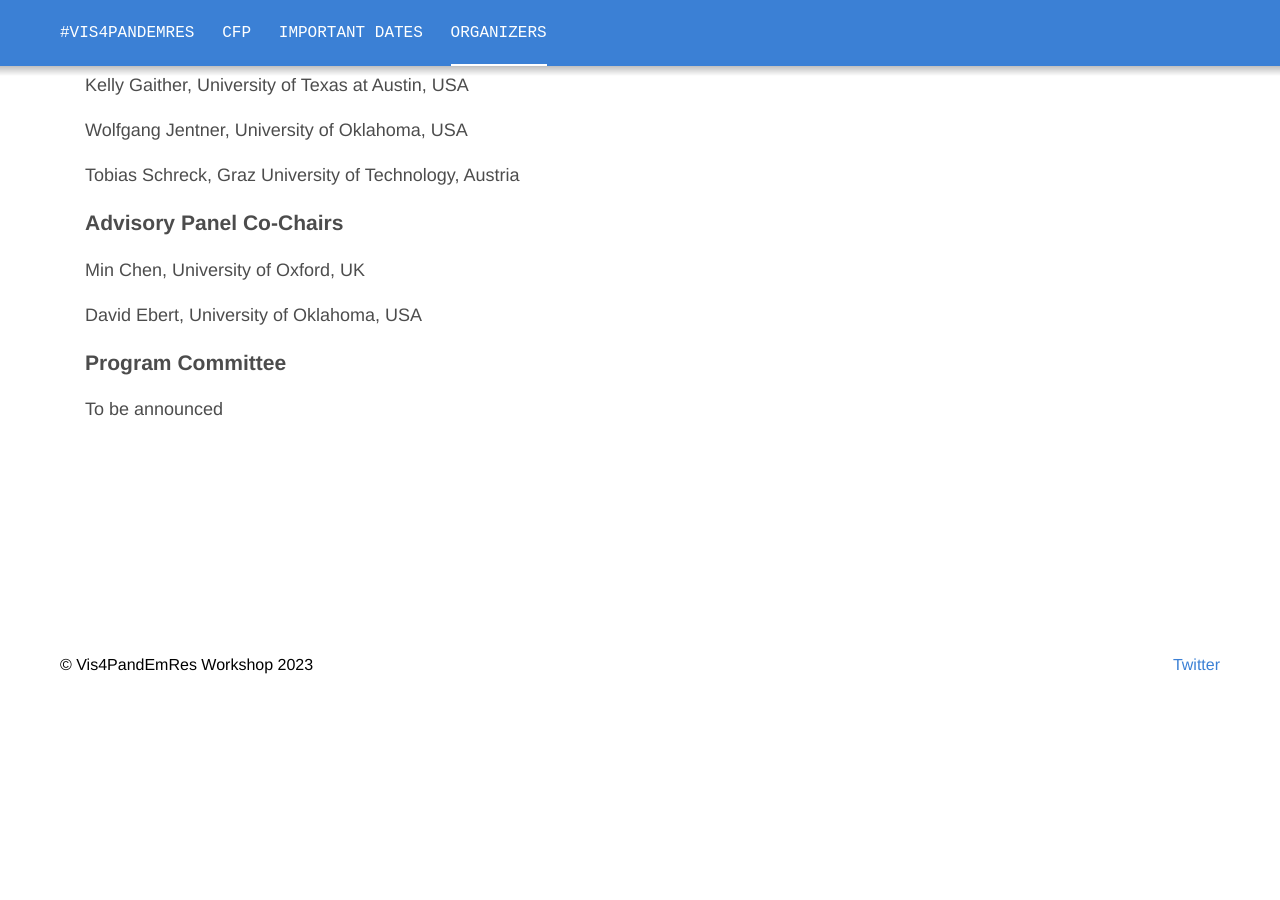
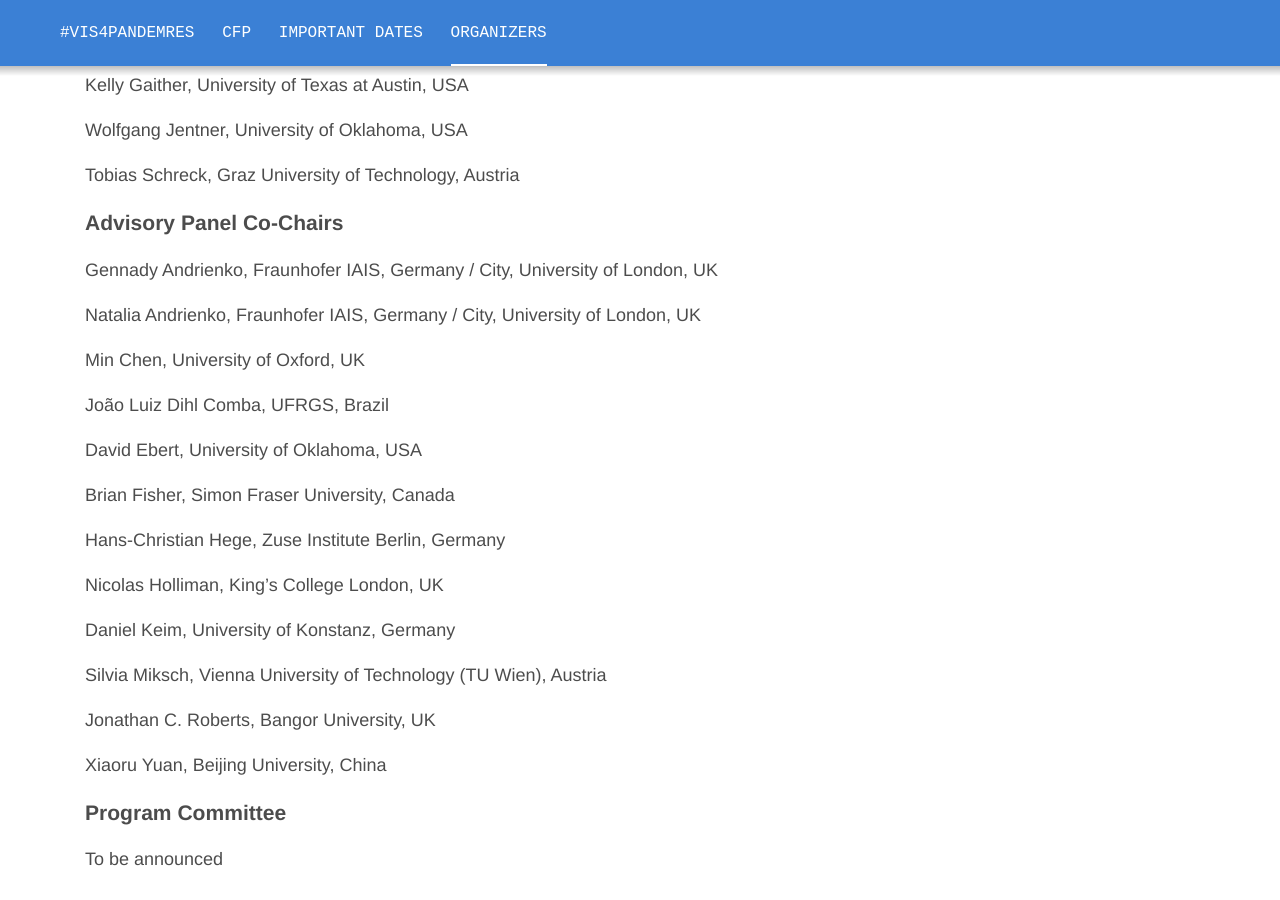
Before and after one commit to Vis4PandEmRes/Vis4PandEmRes.github.io, a Jekyll site: the page built from _pages/organizers.markdown, in a window 1280 px wide and 900 px high, scrolled down 482 px. Built offline with Jekyll 4.4.1, drawn with Linux system fonts in a browser that asks for light colours; before the commit the page ends 1198 px from its top, so only the background shows below that.

Commit message:
Added names for the Advisory Panel

```diff
--- a/_pages/organizers.markdown
+++ b/_pages/organizers.markdown
@@ -12,8 +12,20 @@ permalink: /organizers/
 <p>Tobias Schreck, Graz University of Technology, Austria</p>
 
 <h3>Advisory Panel Co-Chairs</h3>
+<p>Gennady Andrienko, Fraunhofer IAIS, Germany / City, University of
+London, UK</p>
+<p>Natalia Andrienko, Fraunhofer IAIS, Germany / City, University of
+London, UK</p>
 <p>Min Chen, University of Oxford, UK</p>
+<p>João Luiz Dihl Comba, UFRGS, Brazil</p>
 <p>David Ebert, University of Oklahoma, USA</p>
+<p>Brian Fisher, Simon Fraser University, Canada</p>
+<p>Hans-Christian Hege, Zuse Institute Berlin, Germany</p>
+<p>Nicolas Holliman, King’s College London, UK</p>
+<p>Daniel Keim, University of Konstanz, Germany</p>
+<p>Silvia Miksch, Vienna University of Technology (TU Wien), Austria</p>
+<p>Jonathan C. Roberts, Bangor University, UK</p>
+<p>Xiaoru Yuan, Beijing University, China</p>
 
 <h3>Program Committee</h3>
 <p>To be announced</p>
```
